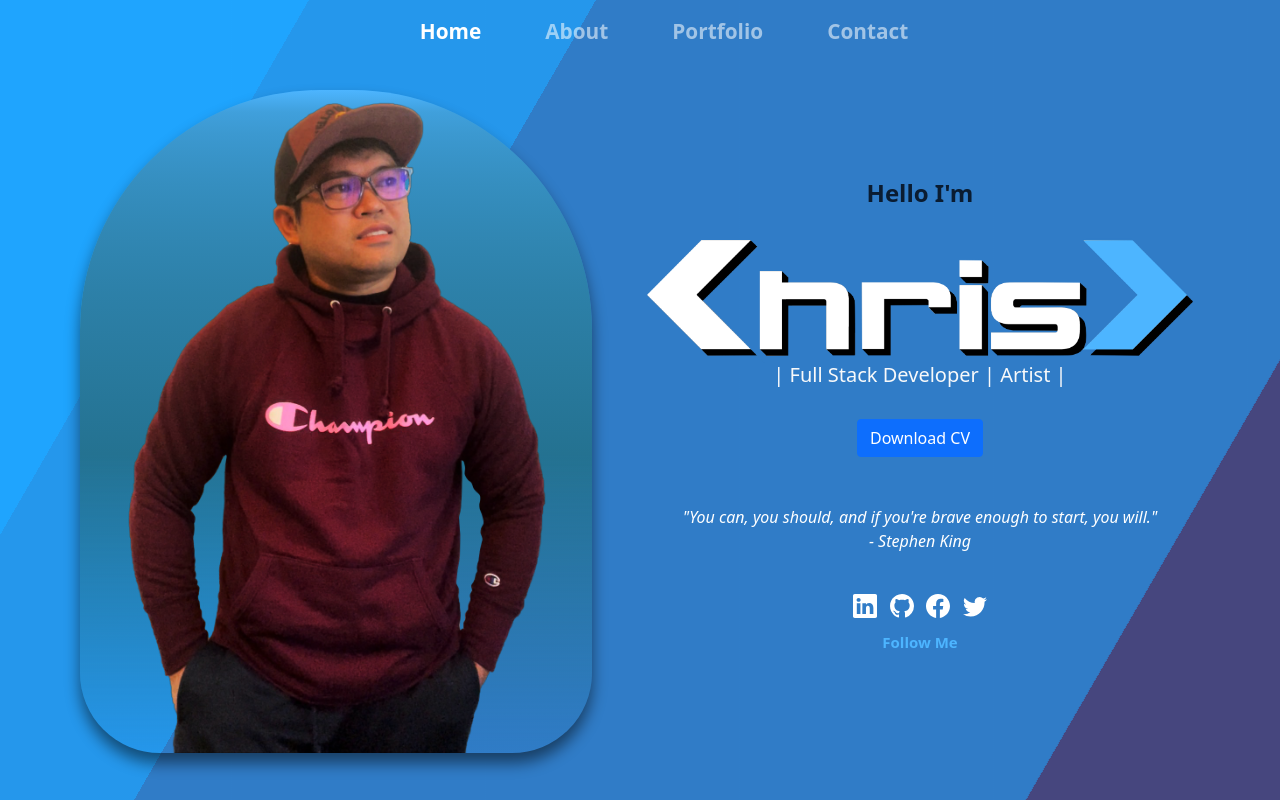
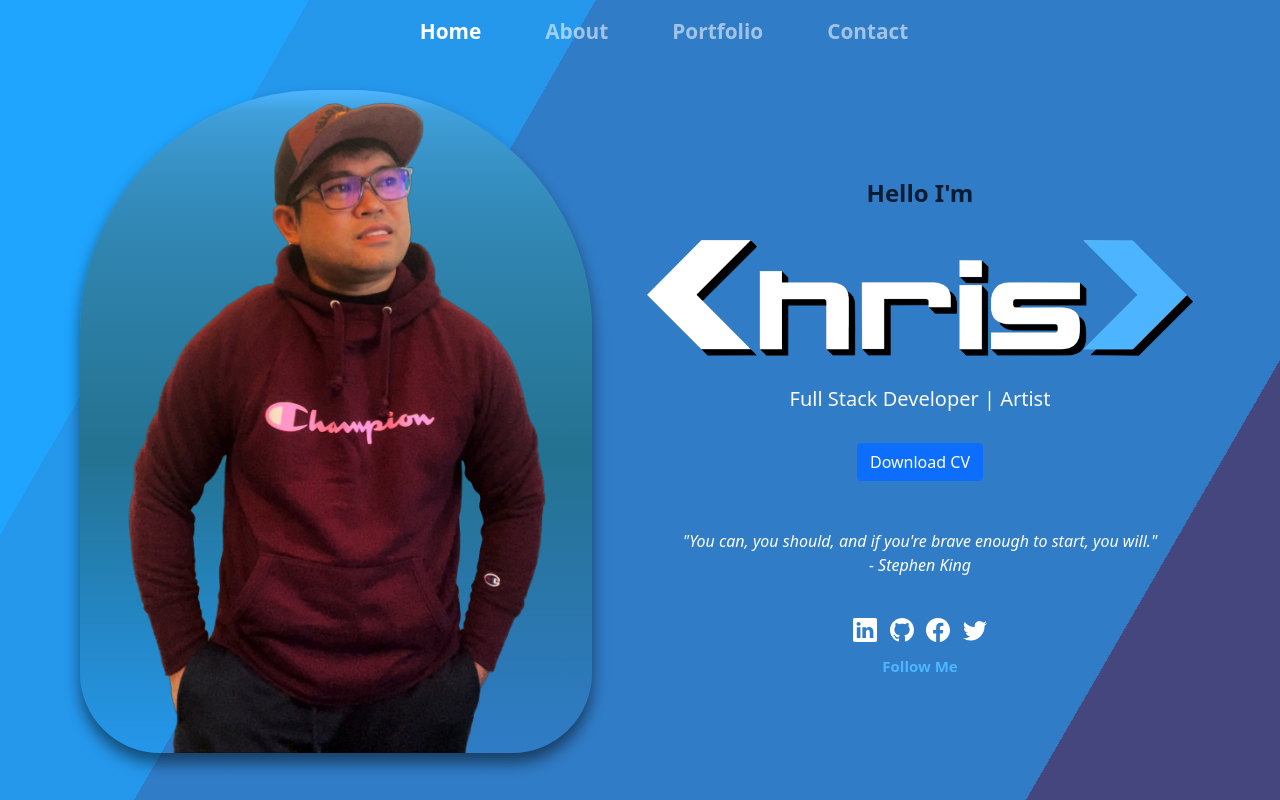
Before and after one commit to christiandc19/MyReactPortfolio, a React (Create React App) app: page / in a window 1280 px wide. Built offline with nearby package versions, Linux system fonts and the light colour scheme.

Commit message:
some styling

```diff
--- a/src/components/header/Header.jsx
+++ b/src/components/header/Header.jsx
@@ -21,7 +21,7 @@ const Header = () => {
                 <div className="intro_flex_items logo">
                     <p>Hello I'm</p>
                     <div><img src= {ChrisLogo} alt='logo'/>
-                    <h5 className="text-light">| Full Stack Developer  |  Artist  | </h5>
+                    <h5 className="text-light">Full Stack Developer  |  Artist   </h5>
                     </div>
 
                     <CTA />
--- a/src/components/header/header.css
+++ b/src/components/header/header.css
@@ -21,6 +21,10 @@
 .logo {
     align-items: center;
     width: 35rem;
+    }
+
+    .logo img {
+        margin-bottom: 1.5rem;
     }
 
 .intro__container {
```
Also changed, not shown: 12 other files (tests, documents, lock files or other folders).
